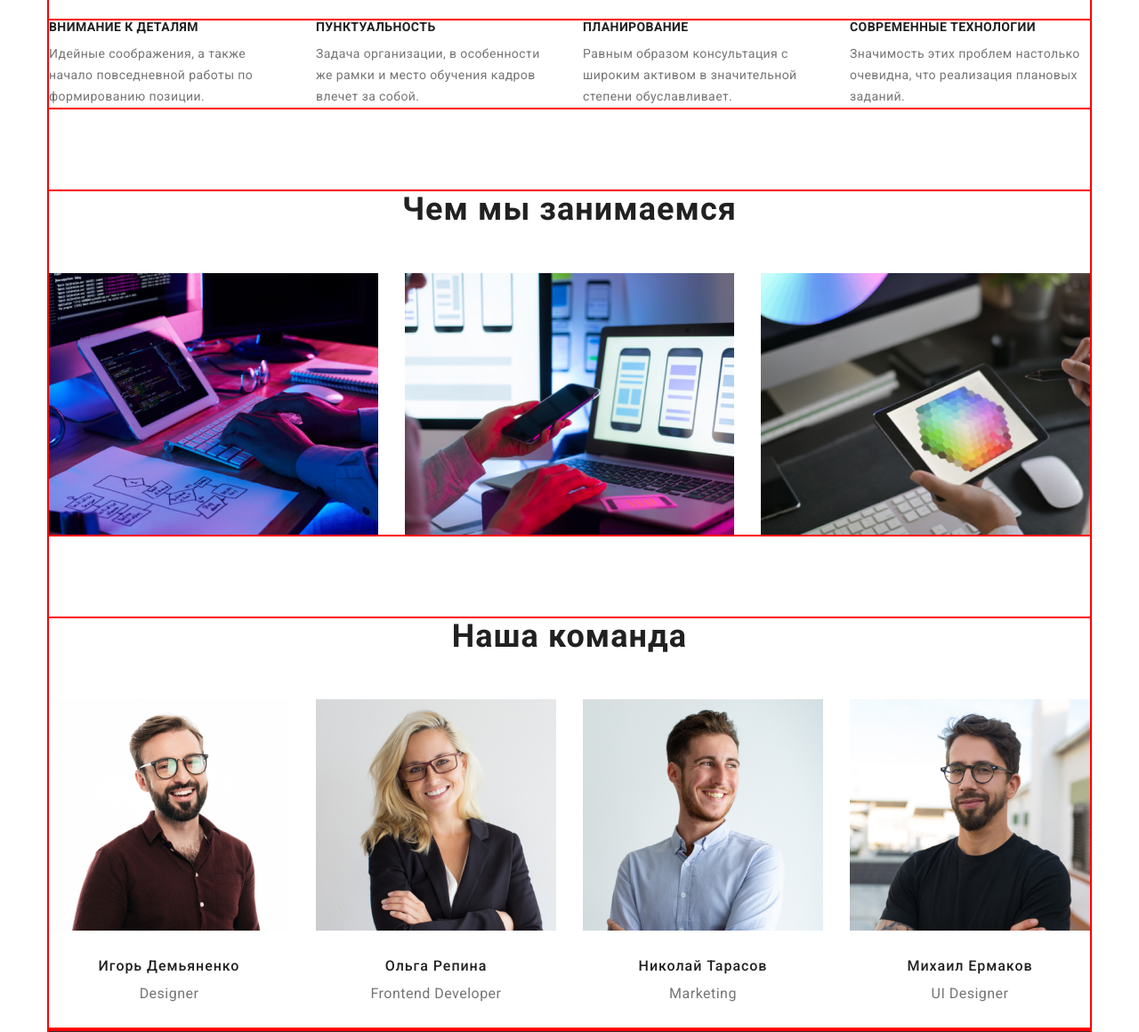
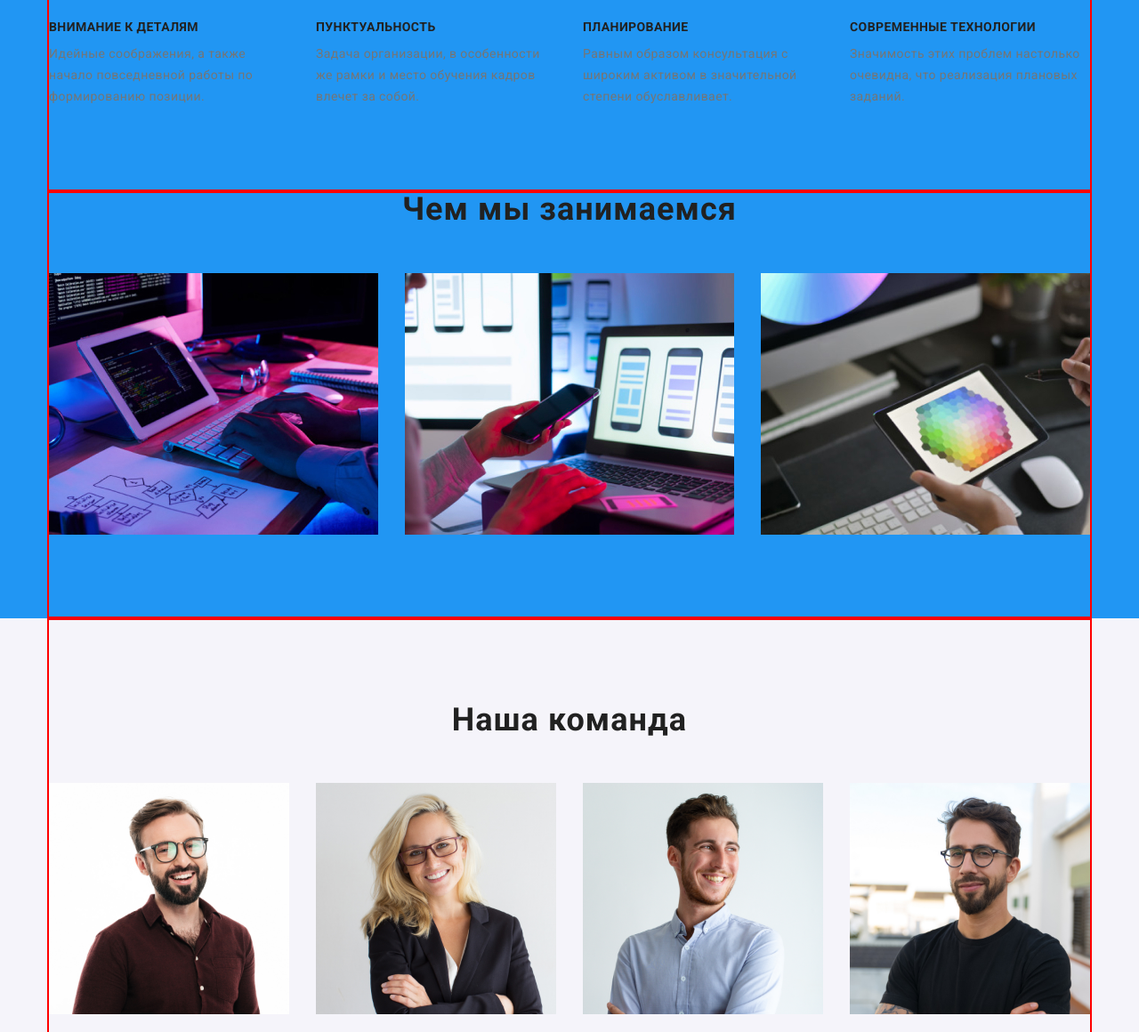
Before and after one commit to Alextag166/goit-markup-hw-03, a plain HTML site: page index.html in a window 1280 px wide. Shown: the part 780-1940 px from the top of the page at 89% size. Drawn offline with nearby package versions, Linux system fonts and the light colour scheme.

Commit message:
studio css finish

```diff
--- a/css/styles.css
+++ b/css/styles.css
@@ -1,10 +1,12 @@
 /* studio + portfolio */
 body {
+  background-color: #2196f3;
   font-family: roboto, sans-serif;
   color: #757575;
 }
 
 section {
+  padding-bottom: 94px;
   padding-top: 94px;
 }
 
@@ -40,6 +42,12 @@ img {
   margin-left: auto;
   margin-right: auto;
   outline: 2px solid red;
+}
+
+.section-team {
+  padding-top: 0;
+  padding-bottom: 0;
+  background-color: #f5f4fa;
 }
 
 /* webstudio */
@@ -234,8 +242,31 @@ img {
 }
 
 /* studio */
+
 .h2 {
+  padding-top: 0;
+  margin-top: 0;
+  margin-left: auto;
+  margin-right: auto;
   margin-bottom: 50px;
+  text-align: center;
+  font-weight: 700;
+  font-size: 36px;
+  line-height: 1.16;
+  color: #212121;
+  letter-spacing: 0.03em;
+}
+/* studio */
+
+.section-h2 {
+  padding-top: 0;
+  padding-bottom: 94px;
+}
+
+.h2-team {
+  margin: auto;
+  padding-top: 94px;
+  padding-bottom: 50px;
   text-align: center;
   font-weight: 700;
   font-size: 36px;
@@ -245,6 +276,7 @@ img {
 }
 
 /* portfolio h2 */
+
 .h2-pf {
   padding-top: 0;
   font-weight: 700;
@@ -378,8 +410,21 @@ img {
   list-style: none;
 }
 
-.service-item {
+.service-item1 {
   width: 270px;
+  margin-right: 30px;
+}
+.service-item2 {
+  width: 270px;
+  margin-right: 30px;
+}
+.service-item3 {
+  width: 270px;
+  margin-right: 30px;
+}
+.service-item4 {
+  width: 270px;
+  margin-right: 0;
 }
 
 /* flex фото чем мы зан. */
--- a/index.html
+++ b/index.html
@@ -36,43 +36,43 @@
 
   <!--секция 1 основной заголовок-->
   <main>
+    <div class="hero">
       <div class="container">
-      <div class="hero">
         <h1 class="h1">Эффективные решения для вашего бизнеса</h1>
         <button class="button button-text" type="button">Заказать услугу</button>
       </div>
-
+    </div>
     <!--2 секция верхние элементи списка -->
+    <div class="container">
       <section class="section">
-        <div class="container">
         <ul class="service">
-            <li class="service-item">
+          <li class="service-item1">
             <h3 class="h3">ВНИМАНИЕ К ДЕТАЛЯМ</h3>
             <p class="text-p">Идейные соображения, а также начало повседневной работы по формированию позиции.</p>
           </li>
-            <li class="service-item">
+          <li class="service-item2">
             <h3 class="h3">ПУНКТУАЛЬНОСТЬ</h3>
             <p class="text-p">Задача организации, в особенности же рамки и место обучения кадров влечет за собой.</p>
           </li>
-            <li class="service-item">
+          <li class="service-item3">
             <h3 class="h3">ПЛАНИРОВАНИЕ</h3>
             <p class="text-p">Равным образом консультация с широким активом в значительной степени обуславливает.</p>
-            <li class="service-item">
+          <li class="service-item4">
             <h3 class="h3">СОВРЕМЕННЫЕ ТЕХНОЛОГИИ</h3>
             <p class="text-p">Значимость этих проблем настолько очевидна, что реализация плановых заданий.</p>
           </li>
         </ul>
+      </section>
     </div>
-      </section>
 
-      <section class="section">
     <div class="container">
-          <h2 class="h2">Чем мы занимаемся</h2>
+      <section class="section-h2">
         <!--фото элементы 2 секции (чем мы занимаемся)-->
         <div class="flex-container">
+          <h2 class="h2">Чем мы занимаемся</h2>
           <ul class="list">
-              <li class="imgh2 flex-element1"><img src="./images/box 1.jpg" alt="набирает текст на клавиатуре"
-                  width="370" height="294" />
+            <li class="imgh2 flex-element1"><img src="./images/box 1.jpg" alt="набирает текст на клавиатуре" width="370"
+                height="294" />
             </li>
 
             <li class="imgh2 flex-element2"><img src="./images/box 2.jpg" alt="выбирает тему для телефона" width="370"
@@ -82,16 +82,15 @@
             <li class="imgh2 flex-element3"><img src="./images/box 3.jpg" alt="работа на планшете" width="370"
                 height="294" /></li>
           </ul>
+      </section>
     </div>
-      </section>
 
     <!--секция 3 -->
-      <section>
+    <section class="section-team">
       <div class="container">
-
-          <h2 class="h2">Наша команда</h2>
-
+        <section class="section-h2">
           <div class="flex-container">
+            <h2 class="h2-team">Наша команда</h2>
             <ul class="list">
               <li class="imgh3 flex-team1"><img src="./images/img.jpg" alt="Игорь" width="270" height="260" />
                 <h3 class="h3-team">Игорь Демьяненко</h3>
@@ -113,6 +112,7 @@
                 <p class="text-team" lang="en">UI Designer</p>
               </li>
             </ul>
+        </section>
       </div>
       </div>
     </section>
```
Lines whose indentation alone changed are shown as unchanged.
